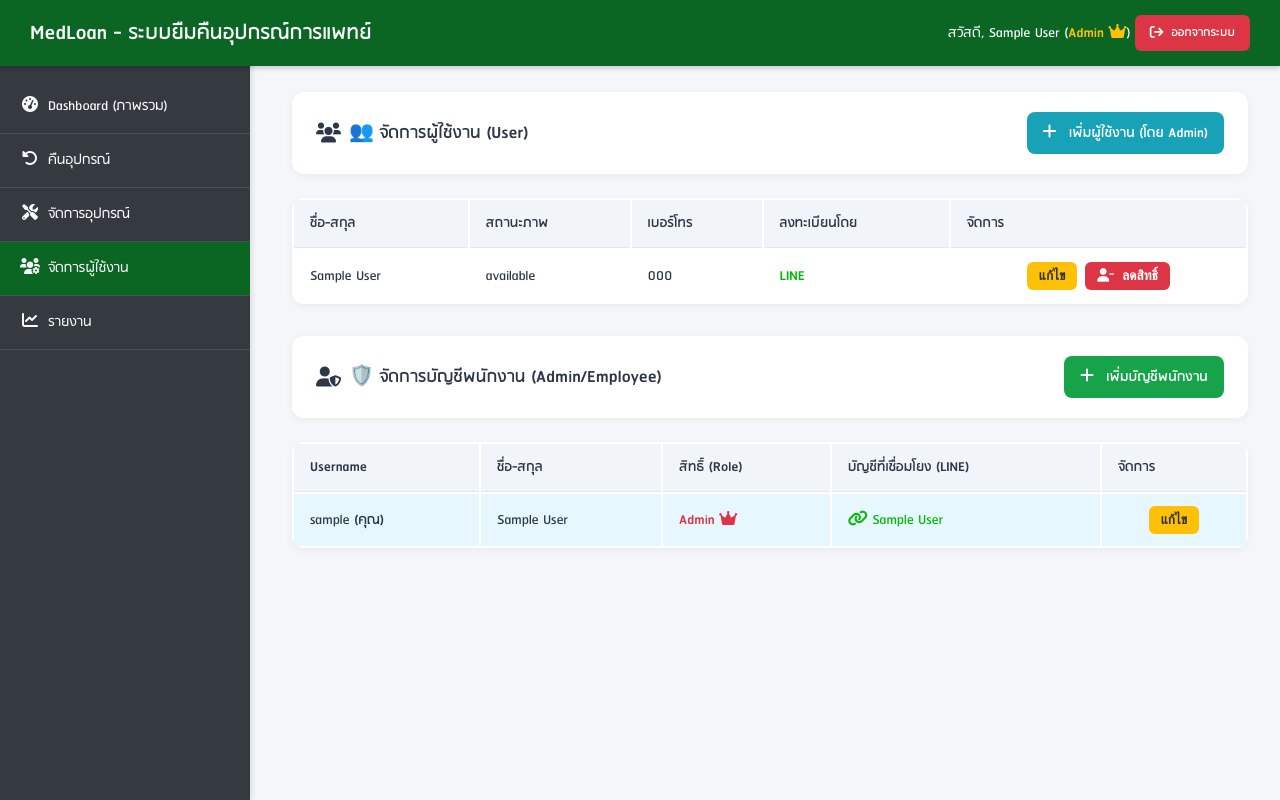
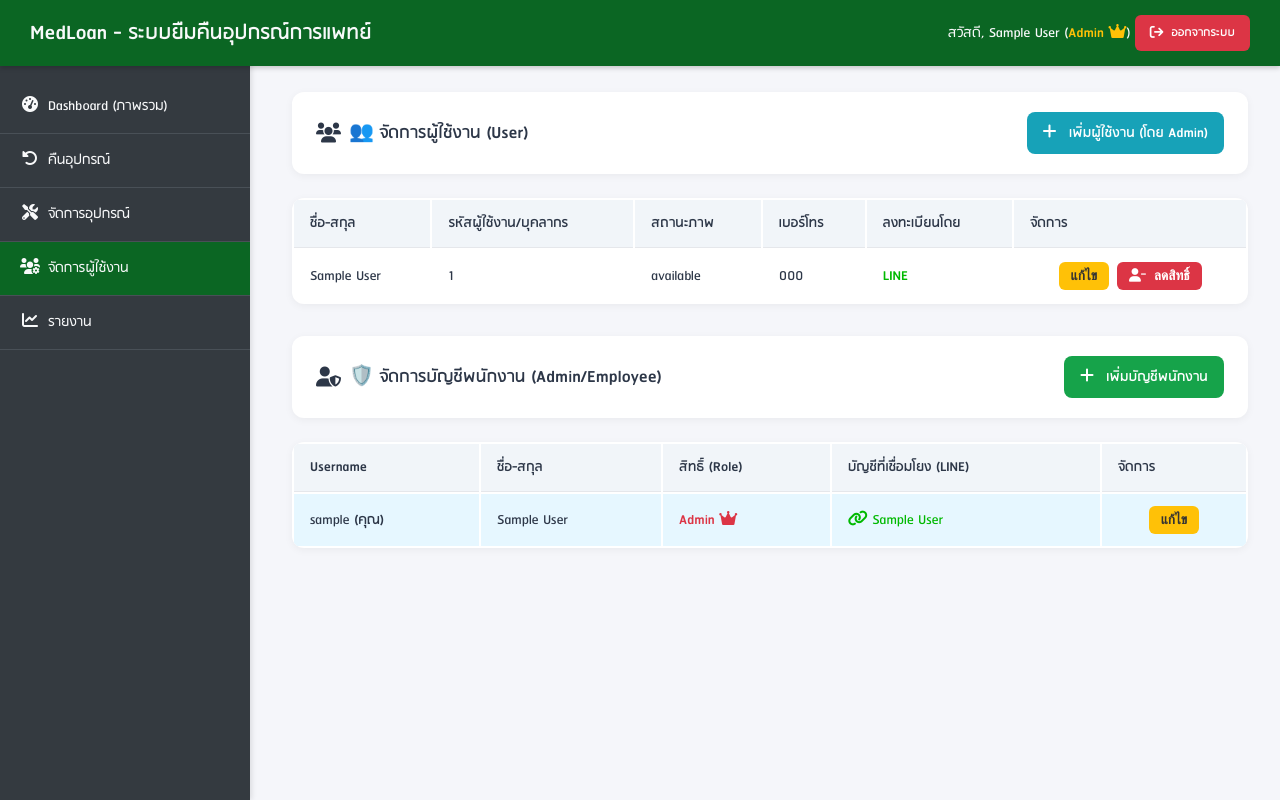
Before and after one commit to Napat-Tirmongkol/med_loan_system, a PHP site: page /manage_students.php in a window 1280 px wide. Run offline with PHP 8.4, Linux system fonts and the light colour scheme; the visitor is signed in with stand-in values (Sample User, id 1); tables that the repository leaves empty or names only in its code hold one stand-in row (values such as "Sample post"); some libraries are stand-ins or nearby versions.

Commit message:
แก้ไข 3 จุด (ในไฟล์ manage_students.php และ edit_student_process.php)

```diff
--- a/manage_students.php
+++ b/manage_students.php
@@ -90,7 +90,7 @@ include('includes/header.php');
         <thead>
             <tr>
                 <th>ชื่อ-สกุล</th>
-                <th>สถานะภาพ</th>
+                <th>รหัสผู้ใช้งาน/บุคลากร</th> <th>สถานะภาพ</th>
                 <th>เบอร์โทร</th>
                 <th>ลงทะเบียนโดย</th>
                 <th>จัดการ</th>
@@ -99,19 +99,19 @@ include('includes/header.php');
         <tbody>
             <?php if (empty($students)): ?>
                 <tr>
-                    <td colspan="5" style="text-align: center;">ยังไม่มีข้อมูลผู้ใช้งานในระบบ</td>
-                </tr>
+                    <td colspan="6" style="text-align: center;">ยังไม่มีข้อมูลผู้ใช้งานในระบบ</td> </tr>
             <?php else: ?>
                 <?php foreach ($students as $student): ?>
                     <tr>
                         <td><?php echo htmlspecialchars($student['full_name']); ?></td>
-                        <td>
+                        <td><?php echo htmlspecialchars($student['student_personnel_id'] ?? '-'); ?></td> <td>
                             <?php
                                 echo htmlspecialchars($student['status']);
                                 if($student['status'] == 'other') { echo ' (' . htmlspecialchars($student['status_other']) . ')'; }
                             ?>
                         </td>
                         <td><?php echo htmlspecialchars($student['phone_number'] ?? '-'); ?></td>
+
                         <td>
                             <?php if ($student['line_user_id']): ?>
                                 <span style="color: #00B900; font-weight: bold;">LINE</span>
@@ -305,6 +305,11 @@ function openEditStudentPopup(studentId) {
                     <div style="margin-bottom: 15px;">
                         <label for="swal_edit_full_name" style="font-weight: bold; display: block; margin-bottom: 5px;">ชื่อ-สกุล: <span style="color:red;">*</span></label>
                         <input type="text" name="full_name" id="swal_edit_full_name" value="${student.full_name}" required style="width: 100%; padding: 10px; border-radius: 4px; border: 1px solid #ddd;">
+                    </div>
+
+                                        <div style="margin-bottom: 15px;">
+                        <label for="swal_edit_student_id" style="font-weight: bold; display: block; margin-bottom: 5px;">รหัสผู้ใช้งาน/บุคลากร:</label>
+                        <input type="text" name="student_personnel_id" id="swal_edit_student_id" value="${student.student_personnel_id || ''}" style="width: 100%; padding: 10px; border-radius: 4px; border: 1px solid #ddd;">
                     </div>
                                         <div style="margin-bottom: 15px;">
                         <label for="swal_edit_phone_number" style="font-weight: bold; display: block; margin-bottom: 5px;">เบอร์โทร:</label>
```
Also changed, not shown: edit_student_process.php (+5 -3 lines). Lines whose indentation alone changed are shown as unchanged.
